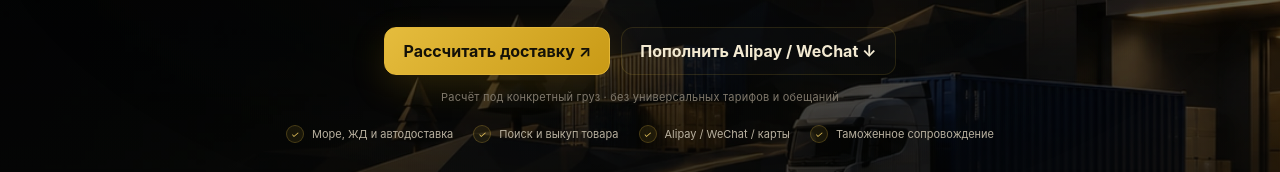
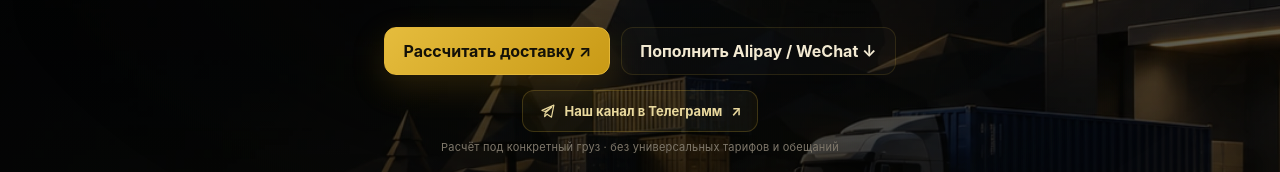
Before and after one commit to Bell1488/vds, a website: page index.html in a window 1280 px wide. Shown: the part 611-783 px from the top of the page. Drawn offline with Linux system fonts and the light colour scheme; no server answers.

Commit message:
Move payment calculator below hero

```diff
--- a/assets/css/site.css
+++ b/assets/css/site.css
@@ -354,3 +354,15 @@ body.menu-open .floating-lead{opacity:0!important;pointer-events:none!important}
 @media(max-width:1020px){.service-benefit-grid{grid-template-columns:1fr 1fr}.service-benefit:last-child{grid-column:1/-1}.service-flow{grid-template-columns:1fr 1fr}.service-end-grid{grid-template-columns:1fr;gap:38px}}
 @media(max-width:680px){.service-detail-section{padding-top:76px}.service-benefit-grid,.service-flow{grid-template-columns:1fr}.service-benefit:last-child{grid-column:auto}.service-benefit{min-height:190px}.service-flow-head{display:block}.flow-item{min-height:190px}.service-end-grid{gap:28px}.service-faq{padding:21px}.service-end-grid h2{font-size:37px}}
 .not-found{min-height:100svh;display:grid;place-items:center;padding:80px 0;background:radial-gradient(700px 420px at 50% 30%,rgba(221,180,59,.07),transparent 70%),#070806}.not-found-inner{text-align:center;display:grid;justify-items:center}.not-found .brand{margin-bottom:50px}.not-found-code{font-size:12px;letter-spacing:.28em;color:#c99e2c;text-transform:uppercase}.not-found h1{font-size:clamp(48px,7vw,90px);max-width:800px;margin:18px 0;color:#f3ead3}.not-found p{color:#9b9485;font-size:17px}.not-found .hero-actions{justify-content:center}
+
+/* Homepage flow: surface the payment calculator immediately after the Hero. */
+main:has(> .hero){display:flex;flex-direction:column}
+main:has(> .hero) > .hero{order:1}
+main:has(> .hero) > .payment-section{order:2}
+main:has(> .hero) > .trust-strip{order:3}
+main:has(> .hero) > :not(.hero):not(.payment-section):not(.trust-strip){order:4}
+
+.hero-telegram{display:inline-flex;align-items:center;justify-content:center;gap:9px;margin:0 auto 4px;min-height:42px;padding:0 16px;border:1px solid rgba(221,180,59,.22);border-radius:12px;background:rgba(221,180,59,.055);color:#e9d99e;font-size:13px;font-weight:750;text-decoration:none;transition:.2s}
+.hero-telegram svg{width:17px;height:17px;fill:none;stroke:currentColor;stroke-width:1.7;stroke-linecap:round;stroke-linejoin:round}
+.hero-telegram:hover{border-color:rgba(221,180,59,.48);background:rgba(221,180,59,.11);color:#fff1bd;transform:translateY(-2px)}
+@media(max-width:680px){.hero-telegram{width:100%;margin-bottom:3px}}
--- a/index.html
+++ b/index.html
@@ -22,7 +22,7 @@
 <div class="nav-actions"><button class="btn sm" data-lead-open="header">Получить расчёт</button><button aria-label="Открыть меню" class="menu-btn" data-menu="">☰</button></div>
 </div></header>
 <nav aria-label="Мобильная навигация" class="mobile-menu"><a href="index.html#services">Услуги</a><a href="dostavka-iz-kitaya.html">Китай → Россия</a><a href="popolnenie-alipay-wechat.html">Пополнение</a><a href="index.html#process">Как работаем</a><a href="index.html#office">О компании</a><a href="index.html#faq">FAQ</a><button class="btn primary" data-lead-open="mobile_menu">Получить расчёт</button></nav><main>
-<section class="hero"><div class="container hero-grid"><div class="hero-copy reveal in"><div class="eyebrow"><span class="pulse"></span> Китай → Россия · Международная логистика</div><h1><span class="accent-text">Доставка грузов из Китая в Россию.</span><br/>От поставщика до вашего склада.</h1><p class="lead">Контейнерные, сборные и коммерческие партии: выкуп, консолидация, перевозка, платежи в Китае и сопровождение документов в одном окне.</p><div class="hero-actions"><button class="btn primary" data-lead-open="hero">Рассчитать доставку ↗</button><a class="btn" href="#topup-calc">Пополнить Alipay / WeChat ↓</a></div><div class="hero-microcopy">Расчёт под конкретный груз · без универсальных тарифов и обещаний</div><div class="proof-row"><span><i class="proof-icon">✓</i> Море, ЖД и автодоставка</span><span><i class="proof-icon">✓</i> Поиск и выкуп товара</span><span><i class="proof-icon">✓</i> Alipay / WeChat / карты</span><span><i class="proof-icon">✓</i> Таможенное сопровождение</span></div></div>
+<section class="hero"><div class="container hero-grid"><div class="hero-copy reveal in"><div class="eyebrow"><span class="pulse"></span> Китай → Россия · Международная логистика</div><h1><span class="accent-text">Доставка грузов из Китая в Россию.</span><br/>От поставщика до вашего склада.</h1><p class="lead">Контейнерные, сборные и коммерческие партии: выкуп, консолидация, перевозка, платежи в Китае и сопровождение документов в одном окне.</p><div class="hero-actions"><button class="btn primary" data-lead-open="hero">Рассчитать доставку ↗</button><a class="btn" href="#topup-calc">Пополнить Alipay / WeChat ↓</a></div><a class="hero-telegram" href="https://t.me/vds_logistic" rel="noopener noreferrer" target="_blank"><svg aria-hidden="true" viewBox="0 0 24 24"><path d="m21 3-3.4 17.1-6.2-4.3-3.4 3.3.7-4.8L17.8 6 8.9 12l-4.7-1.6L21 3Z"></path></svg><span>Наш канал в Телеграмм</span><span aria-hidden="true">↗</span></a><div class="hero-microcopy">Расчёт под конкретный груз · без универсальных тарифов и обещаний</div><div class="proof-row"><span><i class="proof-icon">✓</i> Море, ЖД и автодоставка</span><span><i class="proof-icon">✓</i> Поиск и выкуп товара</span><span><i class="proof-icon">✓</i> Alipay / WeChat / карты</span><span><i class="proof-icon">✓</i> Таможенное сопровождение</span></div></div>
 </div></section>
 <div class="trust-strip"><div class="ticker"><span><b>VDS Logistic</b> · Китай → Россия</span><span><i>●</i> МОРСКИЕ ПЕРЕВОЗКИ</span><span><i>●</i> ЖЕЛЕЗНОДОРОЖНЫЕ ПЕРЕВОЗКИ</span><span><i>●</i> АВТОПЕРЕВОЗКИ</span><span><i>●</i> ПОИСК ПОСТАВЩИКОВ</span><span><i>●</i> ПЛАТЕЖИ В КИТАЕ</span><span><i>●</i> ТАМОЖЕННОЕ СОПРОВОЖДЕНИЕ</span><span><b>VDS Logistic</b> · Китай → Россия</span><span><i>●</i> МОРСКИЕ ПЕРЕВОЗКИ</span><span><i>●</i> ЖЕЛЕЗНОДОРОЖНЫЕ ПЕРЕВОЗКИ</span><span><i>●</i> АВТОПЕРЕВОЗКИ</span><span><i>●</i> ПОИСК ПОСТАВЩИКОВ</span><span><i>●</i> ПЛАТЕЖИ В КИТАЕ</span><span><i>●</i> ТАМОЖЕННОЕ СОПРОВОЖДЕНИЕ</span></div></div>
 <section class="section" id="services"><div class="container"><div class="section-head reveal"><div><div class="kicker">01 · Услуги</div><h2>Один подрядчик для всей цепочки поставки.</h2></div><p>Подбираем схему не по шаблону, а под товар, объём, бюджет, географию и требования к документам.</p></div><div class="service-grid">
```
